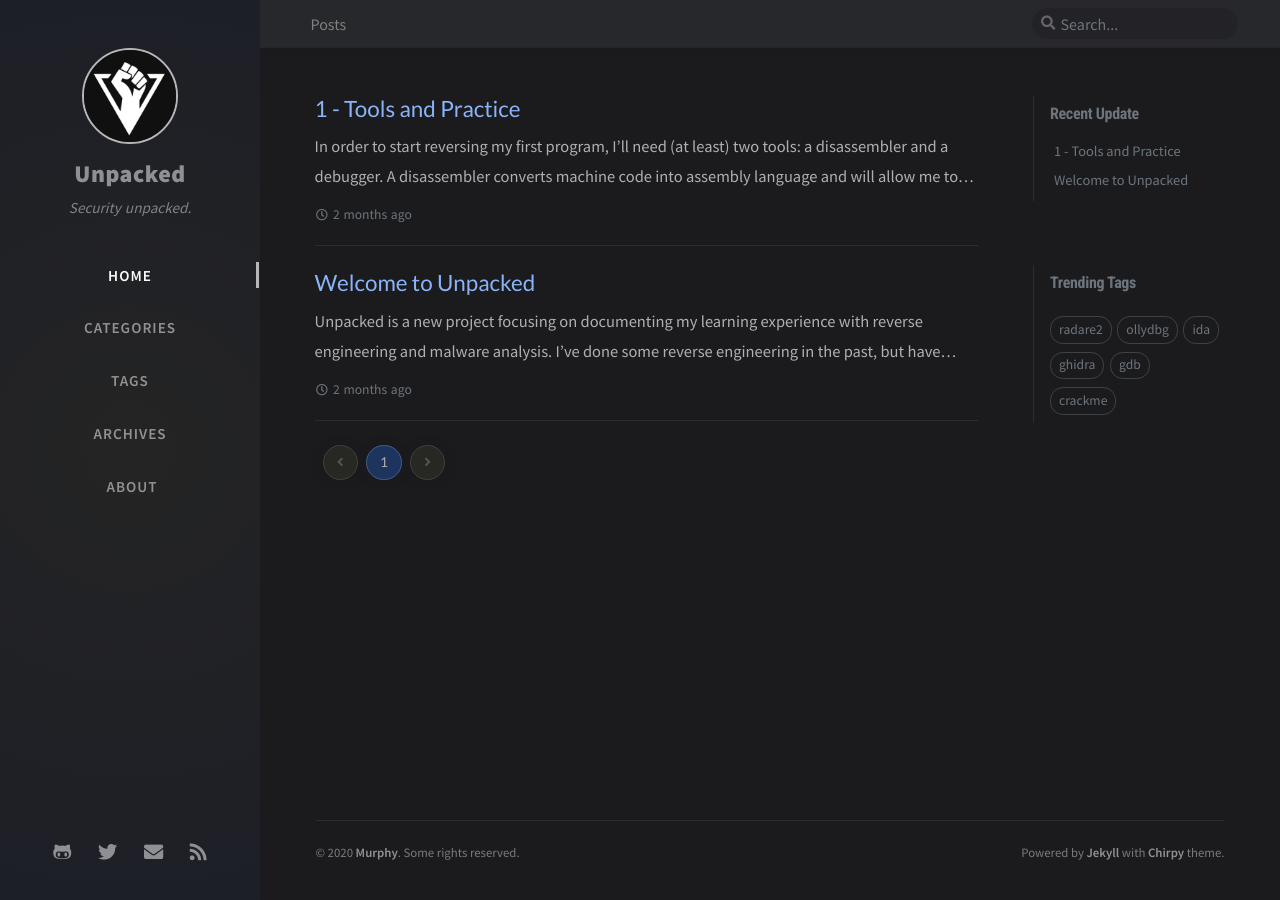
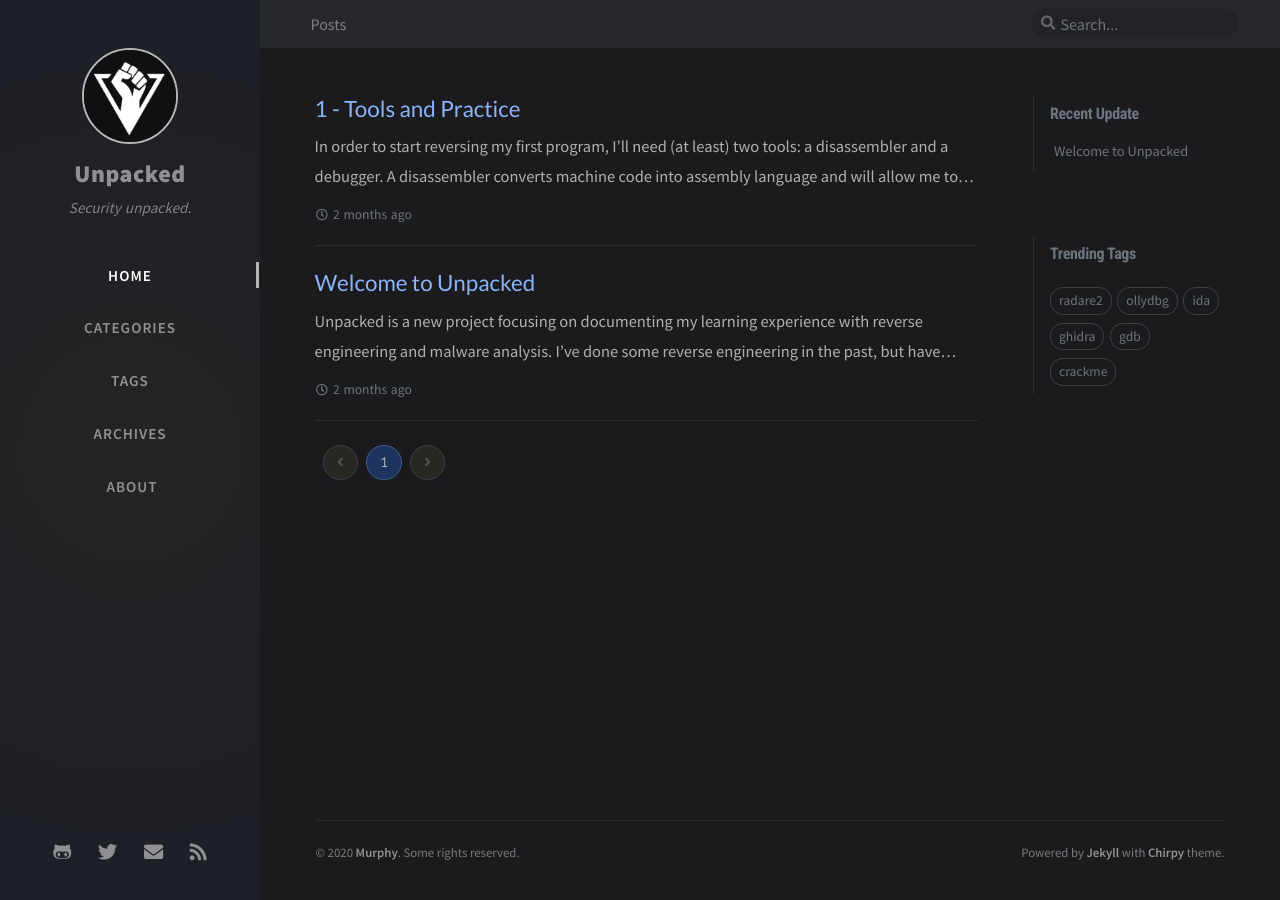
Before and after one commit to fork-bombed/fork-bombed.github.io, a Jekyll site: the page built from index.html, in a window 1280 px wide. Built offline with Jekyll 4.4.1, drawn with Linux system fonts in a browser that asks for light colours; nearby versions of some CDN libraries; the list of posts is cut into pages by our own code; comment, search, counter and statistics services are not loaded.

```diff
--- a/_data/updates.yml
+++ b/_data/updates.yml
@@ -1,6 +1,3 @@
--
-  filename: 'tools-and-practice'
-  lastmod: '2020-05-19 19:54:16 +0100'
 -
   filename: 'welcome-to-unpacked'
   lastmod: '2020-05-07 23:33:53 +0100'
```
